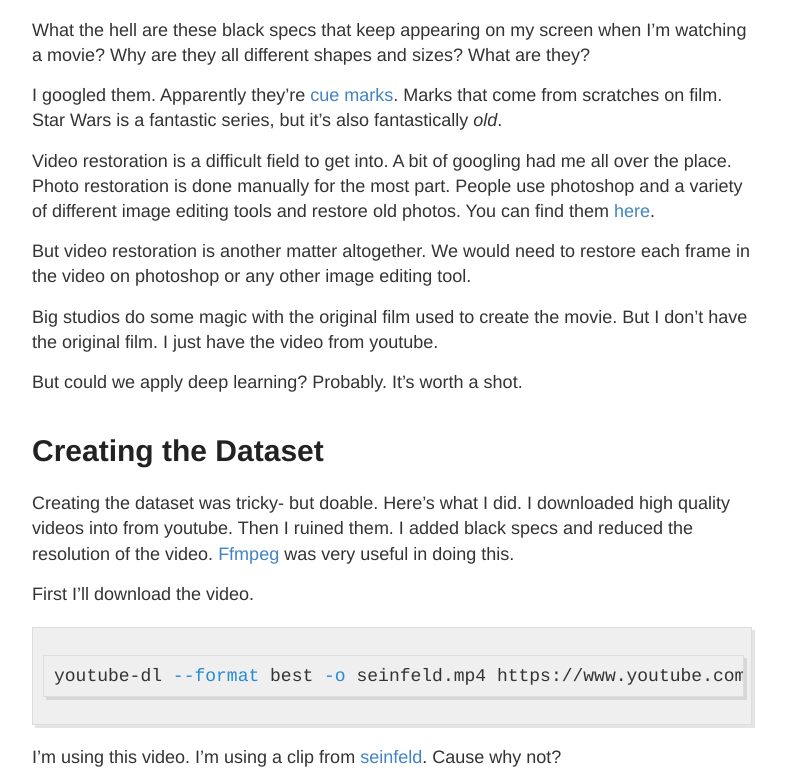
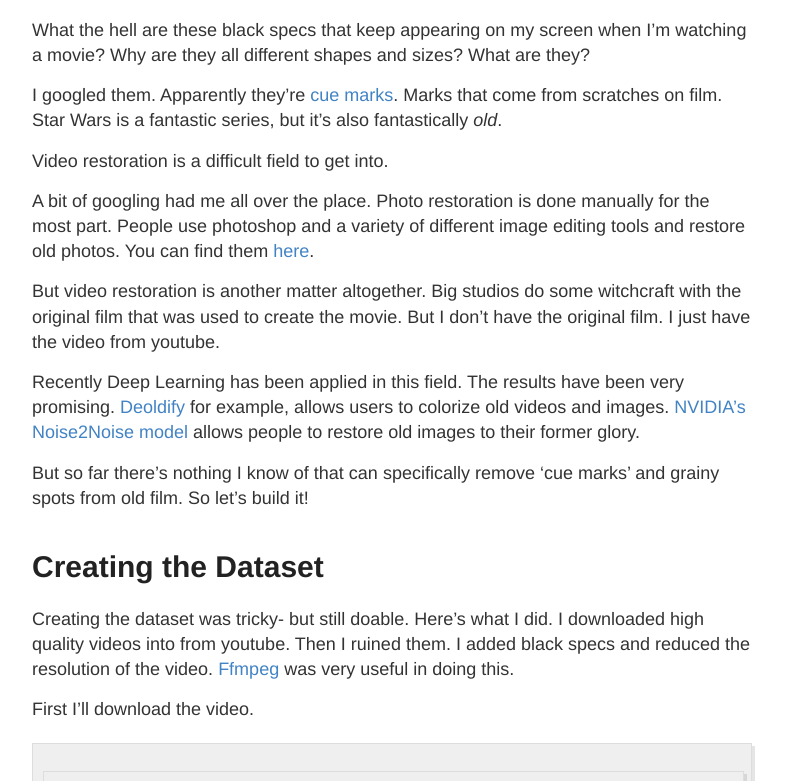
Before and after one commit to neelriyer/neelriyer.github.io, a Jekyll site: the page built from _posts/2020-06-19-Star-Wars-Remastery.md, in a window 1280 px wide and 900 px high, scrolled down 724 px, cut to the strip 109-890 px from the top of the window. Shown: the whole strip, without its empty margins (248-1034 px from the left). Built offline with Jekyll 4.4.1, drawn with Linux system fonts in a browser that asks for light colours.

Commit message:
more changes

```diff
--- a/_posts/2020-06-19-Star-Wars-Remastery.md
+++ b/_posts/2020-06-19-Star-Wars-Remastery.md
@@ -19,18 +19,19 @@
 
 <!-- For the most part that not a huge problem. The series has been remastered [several times](https://en.wikipedia.org/wiki/Changes_in_Star_Wars_re-releases). "A New Hope" was most recently remastered in 2011 and the results are [so much better than the original](https://www.youtube.com/watch?v=RNbzSH84mj0).  -->
 
-Video restoration is a difficult field to get into. A bit of googling had me all over the place. Photo restoration is done manually for the most part. People use photoshop and a variety of different image editing tools and restore old photos. You can find them [here](https://www.reddit.com/r/estoration/).
+Video restoration is a difficult field to get into.
 
-But video restoration is another matter altogether. We would need to restore each frame in the video on photoshop or any other image editing tool.
+A bit of googling had me all over the place. Photo restoration is done manually for the most part. People use photoshop and a variety of different image editing tools and restore old photos. You can find them [here](https://www.reddit.com/r/estoration/).
 
-Big studios do some magic with the original film used to create the movie. But I don’t have the original film. I just have the video from youtube.
+But video restoration is another matter altogether. Big studios do some witchcraft with the original film that was used to create the movie. But I don’t have the original film. I just have the video from youtube.
 
-But could we apply deep learning? Probably. It’s worth a shot.
+Recently Deep Learning has been applied in this field. The results have been very promising. [Deoldify](https://github.com/jantic/DeOldify) for example, allows users to colorize old videos and images. [NVIDIA's Noise2Noise model](https://www.youtube.com/watch?v=P0fMwA3X5KI) allows people to restore old images to their former glory.
 
+But so far there's nothing I know of that can specifically remove 'cue marks' and grainy spots from old film. So let's build it!
 
 # Creating the Dataset
 
-Creating the dataset was tricky- but doable. Here's what I did. I downloaded high quality videos into from youtube. Then I ruined them. I added black specs and reduced the resolution of the video. [Ffmpeg](https://ffmpeg.org/) was very useful in doing this.
+Creating the dataset was tricky- but still doable. Here's what I did. I downloaded high quality videos into from youtube. Then I ruined them. I added black specs and reduced the resolution of the video. [Ffmpeg](https://ffmpeg.org/) was very useful in doing this.
 
 First I'll download the video.
 
```
